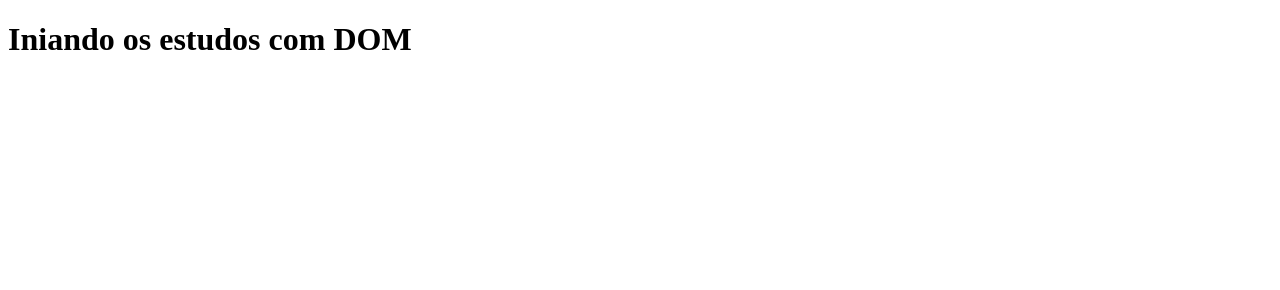
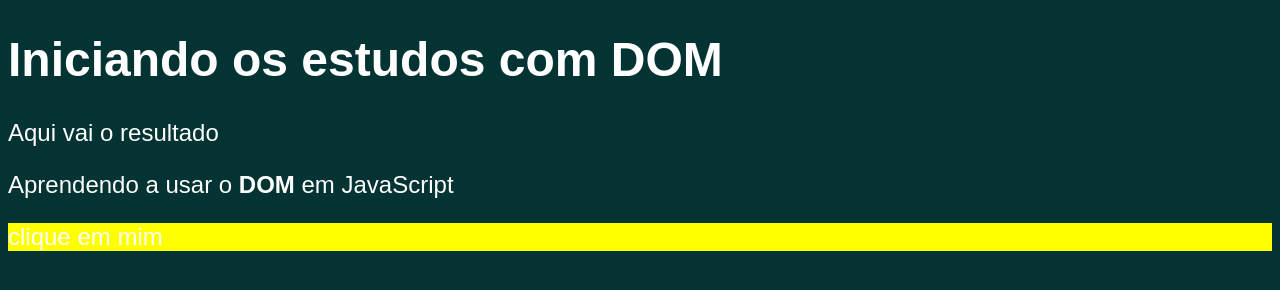
Before and after one commit to vandesonsantos/js, a plain HTML site: page aula09/aula09.html in a window 1280 px wide. Drawn offline with Linux system fonts and the light colour scheme.

Commit message:
atualizando aula09

```diff
--- a/aula09/aula09.html
+++ b/aula09/aula09.html
@@ -5,8 +5,33 @@
     <meta http-equiv="X-UA-Compatible" content="IE=edge">
     <meta name="viewport" content="width=device-width, initial-scale=1.0">
     <title>Meu primeiro DOM</title>
+    <style>
+        body {
+            background: rgb(4, 51, 51);
+            color: white;
+            font: 18pt arial;
+        }
+    </style>
 </head>
 <body>
-    <h1>Iniando os estudos com DOM</h1>
+    <h1>Iniciando os estudos com DOM</h1>
+    <p>Aqui vai o resultado</p>
+    <p>Aprendendo a usar o <strong>DOM</strong> em JavaScript</p>
+    <div id="msg">
+        clique em mim
+    </div>
+
+    <script>
+        var corpo = window.document.body
+        var p2 = window.document.getElementsByTagName('p')[1]
+        //var d = window.document.getElementById('msg')
+        //window.document.write('Está escrito assim: ' + p2.innerText)
+        //p2.style.color = 'blue'
+        //corpo.style.background = 'black'
+        //d.style.background = 'green'
+        //d.innerText = 'Estou aguardando...'
+        var d = window.document.querySelector('div#msg')
+        d.style.background = 'yellow'
+    </script>
 </body>
 </html>
```
